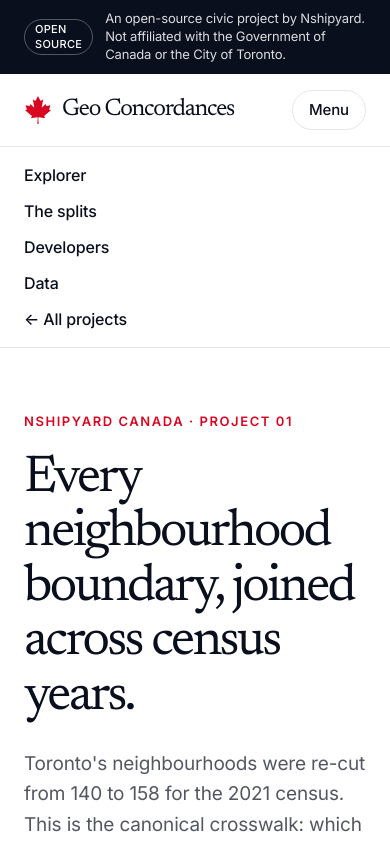
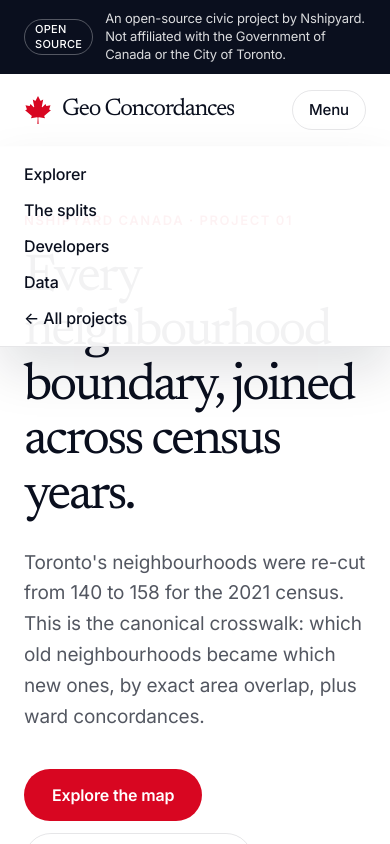
Before and after one commit to Nshipyard/toronto-geo-concordances, a Next.js app: page / in a window 390 px wide. Both pictures are taken after a click on the button "Menu". Shown: the top 844 px of the page. Built offline with nearby package versions, Linux system fonts and the light colour scheme.

Commit message:
Sticky scroll-aware navbar: header sticks on desktop and mobile with shadow on scroll; mobile menu opens as overlay panel (Escape closes); section[id] scroll-margin so anchors clear the fixed header.

```diff
--- a/src/app/globals.css
+++ b/src/app/globals.css
@@ -16,10 +16,6 @@
 
 html {
   scroll-behavior: smooth;
-}
-
-html, body {
-  overflow-x: clip;
 }
 
 body {
@@ -43,3 +39,8 @@ body {
   background: var(--color-canada);
   color: #fff;
 }
+
+/* Sticky-nav anchor offset: in-page anchors never hide under the fixed header. */
+section[id] {
+  scroll-margin-top: 88px;
+}
--- a/src/components/chrome.tsx
+++ b/src/components/chrome.tsx
@@ -1,6 +1,6 @@
 "use client";
 
-import { useState } from "react";
+import { useState, useEffect } from "react";
 import { useLang } from "@/i18n";
 import MapleLeaf from "./MapleLeaf";
 
@@ -21,6 +21,23 @@ export function Banner() {
 export function Nav() {
   const { t, lang, setLang } = useLang();
   const [open, setOpen] = useState(false);
+  const [scrolled, setScrolled] = useState(false);
+
+  useEffect(() => {
+    const onScroll = () => setScrolled(window.scrollY > 8);
+    onScroll();
+    window.addEventListener("scroll", onScroll, { passive: true });
+    return () => window.removeEventListener("scroll", onScroll);
+  }, []);
+
+  useEffect(() => {
+    if (!open) return;
+    const onKey = (e: KeyboardEvent) => {
+      if (e.key === "Escape") setOpen(false);
+    };
+    window.addEventListener("keydown", onKey);
+    return () => window.removeEventListener("keydown", onKey);
+  }, [open]);
   const links = [
     { href: "#explorer", label: t.nav.explorer },
     { href: "#splits", label: t.nav.splits },
@@ -28,7 +45,11 @@ export function Nav() {
     { href: "#data", label: t.nav.data },
   ];
   return (
-    <header className="border-b border-line bg-paper/90 backdrop-blur">
+    <header
+      className={`sticky top-0 z-50 border-b border-line bg-paper/90 backdrop-blur transition-shadow ${
+        scrolled ? "shadow-[0_12px_32px_rgba(10,15,30,0.10)]" : ""
+      }`}
+    >
       <div className="mx-auto flex max-w-[1392px] items-center justify-between px-6 py-4">
         <a href="#top" className="flex items-center gap-2.5">
           <MapleLeaf className="h-7 w-7 text-canada" />
@@ -68,7 +89,7 @@ export function Nav() {
         </button>
       </div>
       {open && (
-        <div className="border-t border-line px-6 py-4 md:hidden">
+        <div className="absolute inset-x-0 top-full border-b border-line bg-paper/95 px-6 py-4 shadow-[0_24px_48px_rgba(10,15,30,0.12)] backdrop-blur md:hidden">
           <div className="flex flex-col gap-3">
             {links.map((l) => (
               <a key={l.href} href={l.href} onClick={() => setOpen(false)} className="text-[16px] font-medium">
```
